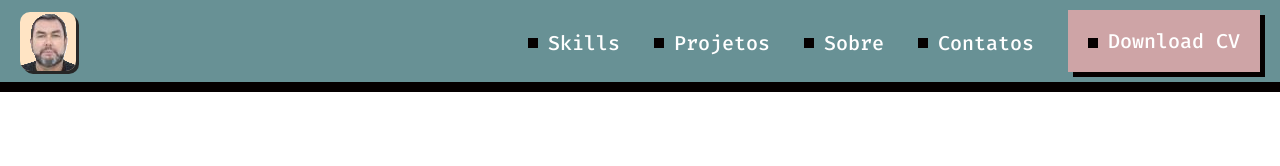
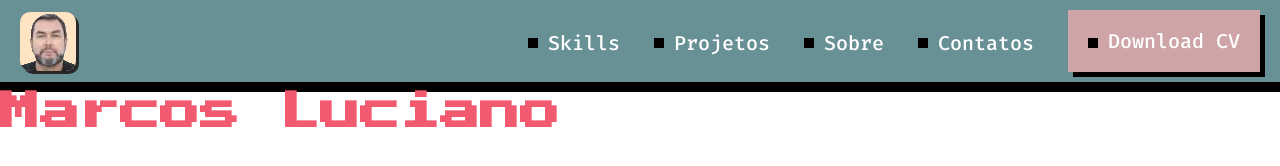
Before and after one commit to markosluciano/Curso_HTML_CSS, a plain HTML site: page index.html in a window 1280 px wide. Drawn offline with Linux system fonts and the light colour scheme.

Commit message:
cria title

```diff
--- a/CSS/index.css
+++ b/CSS/index.css
@@ -39,7 +39,6 @@ a::before {
 
 }
 
-
 #button {
     display: inline-block;
     background-color: #cea4a6;
@@ -53,3 +52,10 @@ a::before {
 #button:hover {
     transform: scale(1.1);
    }
+
+h1{
+    font-family:'Press Start 2P', Arial, Helvetica, sans-serif;
+    font-size: 40Px ;
+    color:#F25A70;
+
+}
--- a/index.html
+++ b/index.html
@@ -21,6 +21,9 @@
             <a id="button" href="" lang="en">Download CV</a>
         </nav>
     </header>
+    <h1>Marcos Luciano</h1>
+
+
 
 </body>
 </html>
```
